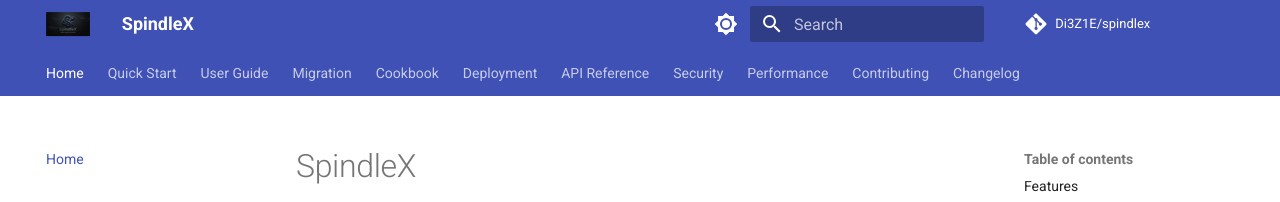
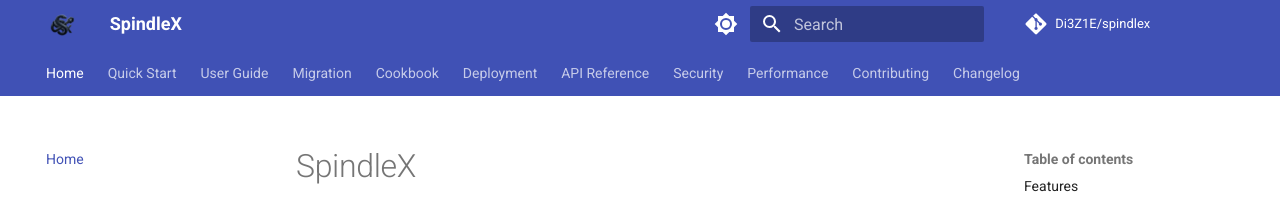
Before and after one commit to stratza/spindlex, an MkDocs documentation site: the page built from docs/index.md, in a window 1280 px wide. Shown: the top 202 px of the page. Built offline with MkDocs 1.6.1 and Material for MkDocs 9.7.7, drawn with Linux system fonts in a browser that asks for light colours; emoji names are drawn with the system emoji font; comment, search, counter and statistics services are not loaded.

Commit message:
style: replace logo with transparent figure image for better docs integration

```diff
--- a/mkdocs.yml
+++ b/mkdocs.yml
@@ -7,8 +7,8 @@ edit_uri: edit/main/docs/
 
 theme:
   name: material
-  logo: _static/logo.png
-  favicon: _static/logo.png
+  logo: _static/figure.png
+  favicon: _static/figure.png
   palette:
     # Palette toggle for light mode
     - media: "(prefers-color-scheme: light)"
```
Also changed, not shown: README.md (+1 -1 lines), docs/_static/figure.png (added).
